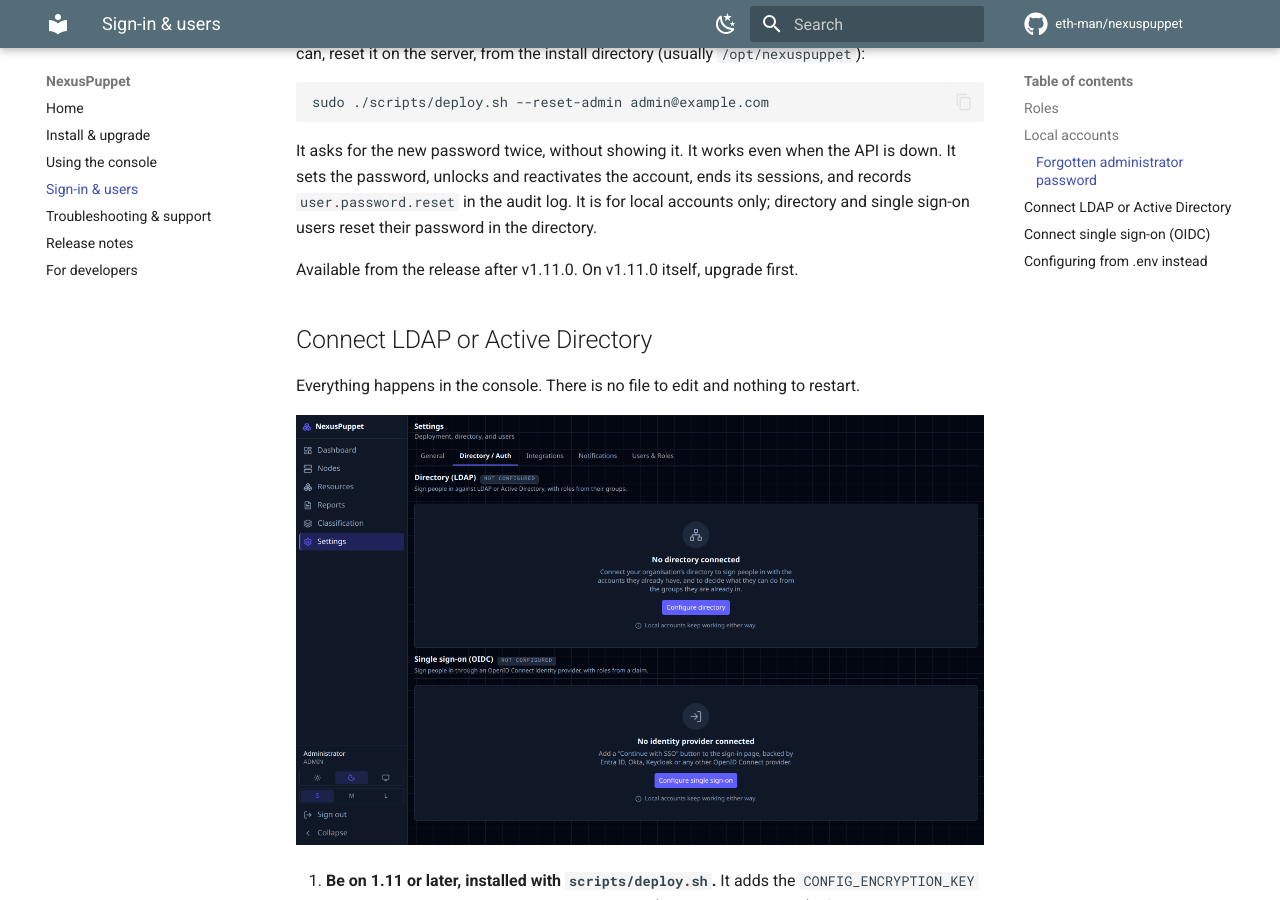
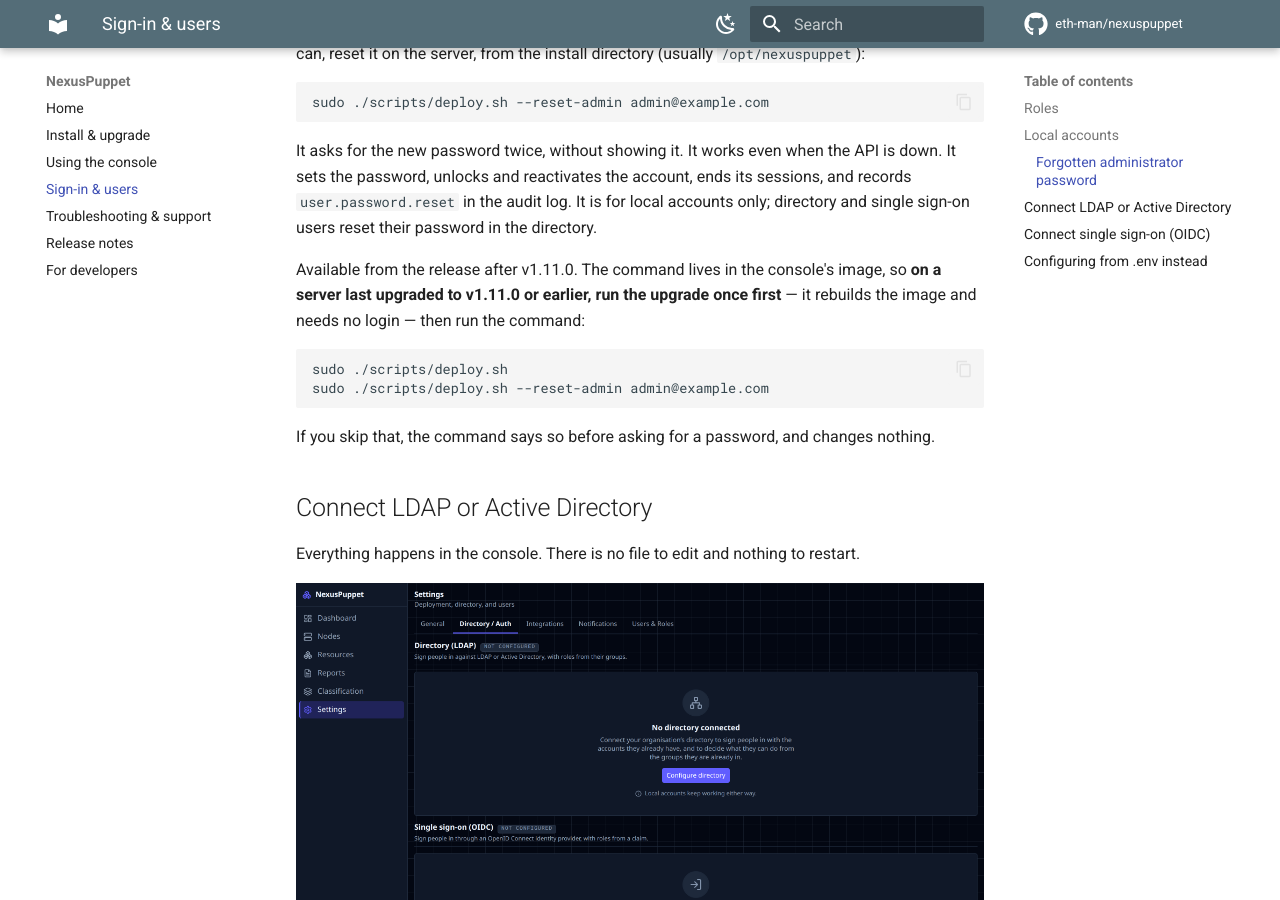
Before and after one commit to eth-man/nexuspuppet, an MkDocs documentation site: the page built from docs/guide/sign-in.md, in a window 1280 px wide and 900 px high, scrolled down 1231 px. Built offline with MkDocs 1.6.1 and Material for MkDocs 9.7.7, drawn with Linux system fonts in a browser that asks for light colours; comment, search, counter and statistics services are not loaded.

Commit message:
fix: --reset-admin says to upgrade first when the image predates it (#275)
An operator updated the checkout and ran `deploy.sh --reset-admin` on a server
whose API image was built by v1.11.0. The command lives in the image, not the
script, so it typed the password prompt and then died with a bare
MODULE_NOT_FOUND stack trace for dist/cli/reset-password.js.

It now checks the image for the command BEFORE asking for a password and, if it
is missing, says exactly what to do: run the upgrade once (it rebuilds the
image and needs no login), then --reset-admin again. Nothing is changed.

Reproduced on an older image (the Puppet server's co-located console) and
verified there: the message, no prompt, exit 1, nothing changed. On a current
image (staging) the check passes and the reset runs as before.

````diff
--- a/docs/guide/sign-in.md
+++ b/docs/guide/sign-in.md
@@ -36,7 +36,14 @@
 
 It asks for the new password twice, without showing it. It works even when the API is down. It sets the password, unlocks and reactivates the account, ends its sessions, and records `user.password.reset` in the audit log. It is for local accounts only; directory and single sign-on users reset their password in the directory.
 
-Available from the release after v1.11.0. On v1.11.0 itself, upgrade first.
+Available from the release after v1.11.0. The command lives in the console's image, so **on a server last upgraded to v1.11.0 or earlier, run the upgrade once first** — it rebuilds the image and needs no login — then run the command:
+
+```bash
+sudo ./scripts/deploy.sh
+sudo ./scripts/deploy.sh --reset-admin admin@example.com
+```
+
+If you skip that, the command says so before asking for a password, and changes nothing.
 
 ## Connect LDAP or Active Directory
 
````
Also changed, not shown: DEPLOYMENT.md (+5 -0 lines), 1 other file.
